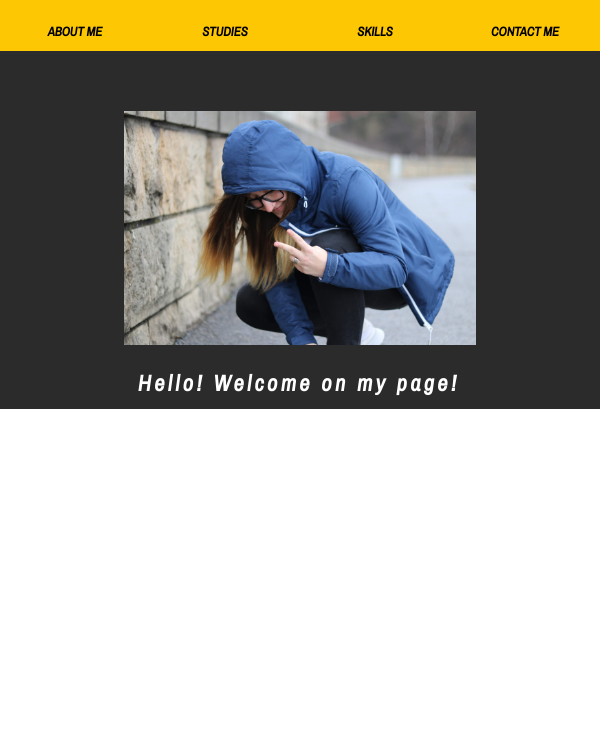
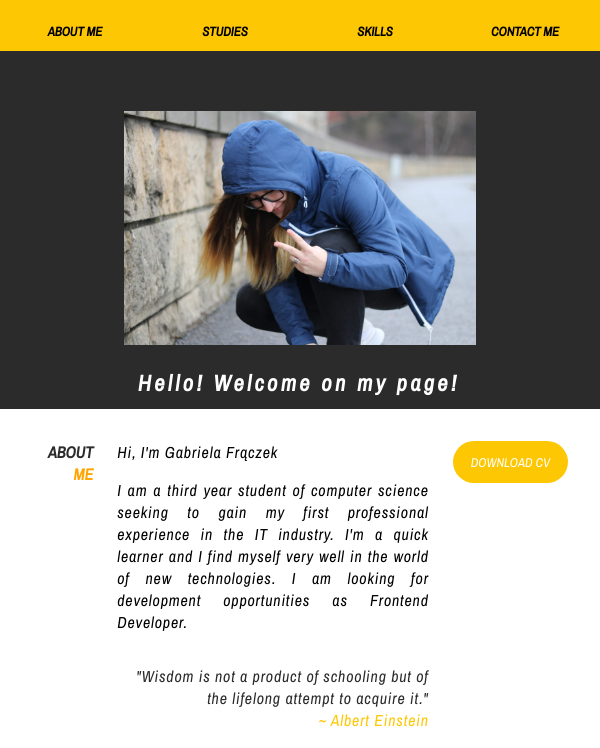
Before and after one commit to underfae/underfae.github.io, a plain HTML site: page index.html in a window 600 px wide. Shown: the part 52-800 px from the top of the page. Drawn offline with nearby package versions, Linux system fonts and the light colour scheme.

Commit message:
About me block with mediaqueries

```diff
--- a/index.css
+++ b/index.css
@@ -12,7 +12,6 @@ body {
     height: 100%;
     left: 0;
     margin: 0;
-    overflow-y: scroll;
     padding: 0;
     position: fixed;
     top: 0;
@@ -75,6 +74,12 @@ header .menu li a:hover {
     width: 100%;
 }
 
+.wrapper {
+    overflow: auto;
+    height: 100%;
+    width: 100%;
+}
+
 .wrapper .welcome .image {
     display: flex;
     height: auto;
@@ -86,7 +91,7 @@ header .menu li a:hover {
 
 .wrapper .welcome .image img {
     width: 35em;
-
+    height: auto;
 }
 
 .wrapper .welcome .strings_divs {
@@ -141,21 +146,90 @@ header .menu li a:hover {
     width: auto;
 }
 
-/*.wrapper .welcome .strings_divs .info-box {*/
-/*    background-color: #fec704;*/
-/*    color: black;*/
-/*    font-size: 1.5em;*/
-/*    height: auto;*/
-/*    margin: auto;*/
-/*    padding: 1em;*/
-/*    transform: skewX(19deg);*/
-/*    width: 60%;*/
+/*----------------------ABOUT ME -------------------------------*/
+.wrapper .about-me {
+    display: flex;
+    flex-direction: row;
+    height: auto;
+    width: 100%;
+    background-color: white;
+}
 
-/*}*/
+.wrapper .about-me .title {
+    margin: 5em 25em;
+    margin-right: 1em;
+
+}
+
+.wrapper .about-me .title .black {
+    color: #2b2b2b;
+    font-size: 2em;
+    text-align: right;
+}
+
+.wrapper .about-me .title .orange {
+    color: orange;
+    font-size: 2em;
+    text-align: right;
+}
+
+.wrapper .about-me .info-box {
+    padding: 5em 8em;
+    font-size: 1.3em;
+    letter-spacing: 0.05em;
+
+}
+
+.wrapper .about-me .info-box .first-p {
+    margin-bottom: 1em;
+
+}
+
+.wrapper .about-me .info-box .second-p {
+    margin-bottom: 2em;
+    text-align: justify;
+}
+
+.wrapper .about-me .info-box .quote {
+    color: #2b2b2b;
+    text-align: right;
+}
+
+.wrapper .about-me .info-box .quote-author {
+    color: #fec704;
+    text-align: right;
+}
+
+.wrapper .about-me .buttons {
+    margin: 5em 20em;
+    margin-left: 1em;
+    align-self: flex-end;
+}
+
+.wrapper .about-me .buttons button {
+    color: white;
+    background-color: #fec704;
+    border-radius: 2em;
+    border: none;
+    width: 10em;
+    height: auto;
+    padding: 1em;
+    margin: auto;
+    font-size: 1em;
+    outline: none;
+
+}
+
+.wrapper .about-me .buttons button:hover {
+    padding: 1.2em;
+    cursor: pointer;
+    background-color: #c49c17;
+
+}
 
 /*--------------MEDIAQUERY TABLET----------------*/
 
-@media screen and (min-width: 600px) and (max-width: 992px) {
+@media screen and (min-width: 600px) and (max-width: 1200px) {
     /*--------------HEADER------------------*/
     header {
         flex-direction: column;
@@ -246,7 +320,51 @@ header .menu li a:hover {
         text-align: center;
         margin-bottom: 1em;
     }
+
+    /*----------------------ABOUT ME -------------------------------*/
+    .wrapper .about-me .title {
+        margin: 2em 3em;
+        margin-right: 0.5em;
+
+    }
+
+    .wrapper .about-me .title .black {
+        font-size: 1.5em;
+    }
+
+    .wrapper .about-me .title .orange {
+        font-size: 1.5em;
+    }
+
+    .wrapper .about-me .info-box {
+        padding: 5em 2em;
+    }
+
+    .wrapper .about-me .buttons {
+        margin: 2em 3em;
+        margin-left: 0.5em;
+        align-self: flex-start;
+    }
 }
+
+
+
+
+
+
+
+
+
+
+
+
+
+
+
+
+
+
+
 
 /*--------------MEDIAQUERY PHONE---------------*/
 
@@ -307,6 +425,7 @@ header .menu li a:hover {
     .wrapper .welcome .image img {
         width: 22em;
 
+
     }
 
     .wrapper .welcome .strings_divs {
@@ -333,4 +452,37 @@ header .menu li a:hover {
     .wrapper .welcome .strings_divs .string2 {
         display: none;
     }
+
+    /*----------------------ABOUT ME -------------------------------*/
+    .wrapper .about-me .title {
+        margin: 2em 3em;
+        margin-right: 0.5em;
+
+    }
+
+    .wrapper .about-me .title .black {
+        font-size: 1em;
+    }
+
+    .wrapper .about-me .title .orange {
+        font-size: 1em;
+    }
+
+    .wrapper .about-me .info-box {
+        padding: 2em 1em;
+        font-size: 1em;
+    }
+
+    .wrapper .about-me .buttons {
+        margin: 2em 2em;
+        margin-left: 0.5em;
+        align-self: flex-start;
+    }
+
+    .wrapper .about-me .buttons button {
+        border-radius: 2.5em;
+        width: 9em;
+        padding: 1em;
+        font-size: 0.8em;
+    }
 }
--- a/index.html
+++ b/index.html
@@ -34,7 +34,29 @@
                 <h1> MY NAME IS GABRYSIA</h1>
             </div>
         </div>
+    </div>
+    <div class="about-me">
+        <div class="title">
+            <h1 class="black">ABOUT</h1>
+            <h1 class="orange">ME</h1>
+        </div>
+        <div class="info-box">
+            <p class="first-p"> Hi, I'm Gabriela Frączek</p>
+            <p class="second-p">
+                I am a third year student of computer science seeking to gain my first professional experience in the IT
+                industry.
+                I'm a quick learner and I find myself very well in the world of new technologies.
+                I am looking for development opportunities as Frontend Developer.
+            </p>
+            <p class="quote">"Wisdom is not a product of schooling but of the lifelong attempt to acquire it." </p>
+            <p class="quote-author">~ Albert Einstein </p>
 
+        </div>
+        <div class="buttons">
+            <a href="CV.pdf" download="CV.pdf">
+                <button> DOWNLOAD CV</button>
+            </a>
+        </div>
     </div>
 </div>
 
```
Also changed, not shown: 1 other file.
